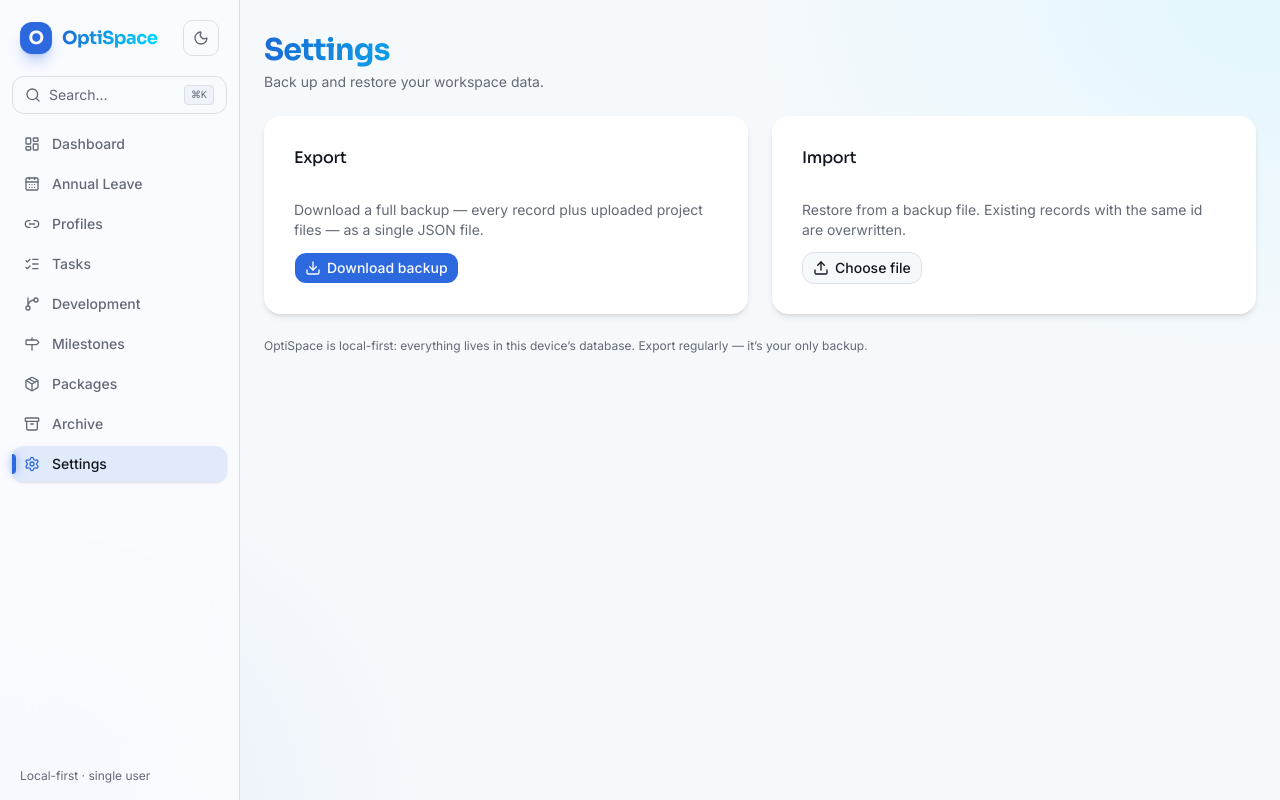
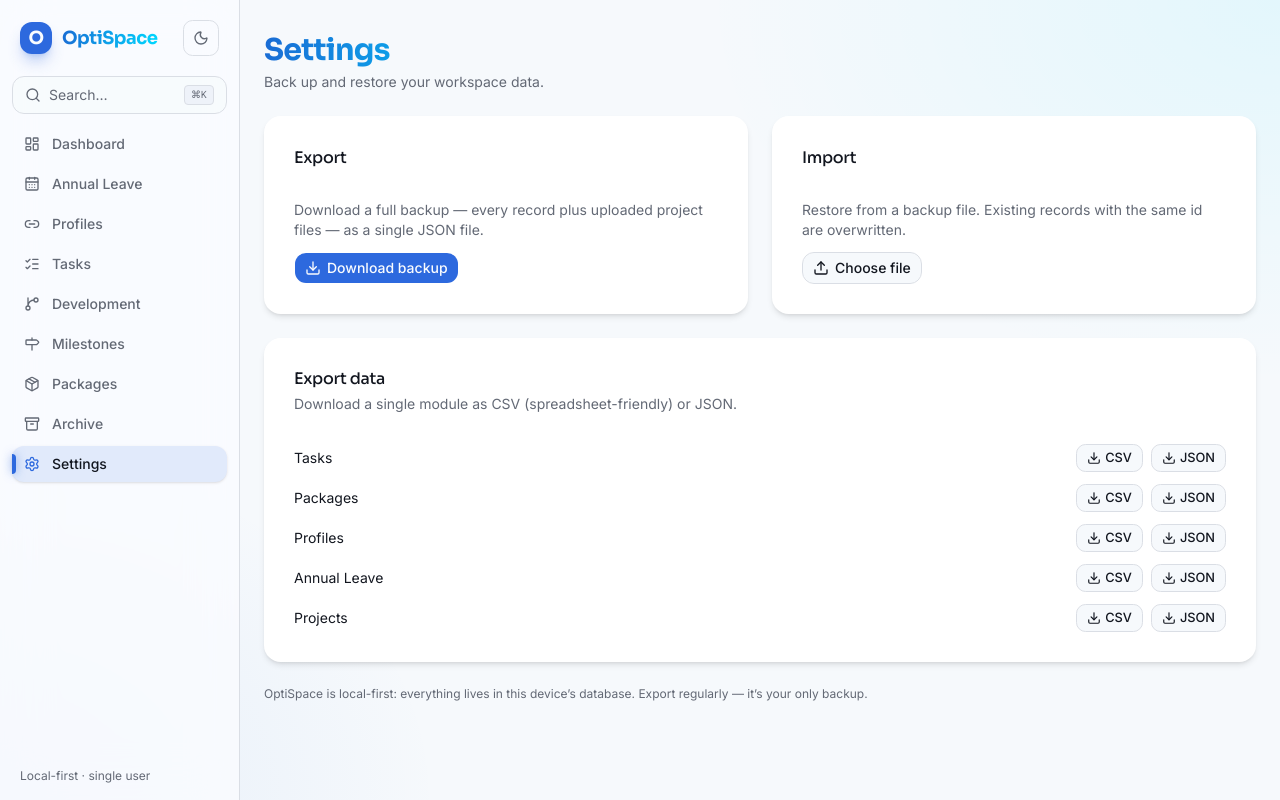
Before and after one commit to dev-mahmoud-elshenawy/optispace, a Next.js app: page /settings in a window 1280 px wide. Built offline with nearby package versions, Linux system fonts and the light colour scheme; no server answers; the database is empty.

Commit message:
feat(export): per-module CSV/JSON export
- GET /api/export?module=&format= dumps tasks/packages/profiles/leaves/projects
- CSV (spreadsheet-friendly) or JSON with attachment download headers
- ExportPanel on Settings links each module to CSV + JSON; extends backup feature

```diff
--- /dev/null
+++ b/src/app/api/export/route.ts
@@ -0,0 +1,75 @@
+import { db } from "@/lib/db";
+
+// Per-module data export. Complements the full JSON backup with focused,
+// spreadsheet-friendly CSV (and JSON) dumps of a single module.
+const LOADERS: Record<string, () => Promise<Record<string, unknown>[]>> = {
+  tasks: () =>
+    db.task.findMany({
+      where: { deletedAt: null },
+      select: { id: true, title: true, description: true, status: true, priority: true, dueDate: true, tags: true, recurrence: true, order: true, projectId: true, createdAt: true },
+      orderBy: { createdAt: "desc" },
+    }),
+  packages: () =>
+    db.package.findMany({
+      where: { deletedAt: null },
+      select: { id: true, name: true, description: true, registry: true, language: true, currentVersion: true, latestVersion: true, weeklyDownloads: true, tags: true, status: true, createdAt: true },
+      orderBy: { name: "asc" },
+    }),
+  profiles: () =>
+    db.profile.findMany({
+      where: { deletedAt: null },
+      select: { id: true, label: true, url: true, username: true, icon: true, order: true, createdAt: true },
+      orderBy: { order: "asc" },
+    }),
+  leaves: () =>
+    db.leave.findMany({
+      where: { deletedAt: null },
+      select: { id: true, startDate: true, endDate: true, type: true, notes: true, createdAt: true },
+      orderBy: { startDate: "desc" },
+    }),
+  projects: () =>
+    db.project.findMany({
+      where: { deletedAt: null },
+      select: { id: true, name: true, repoUrl: true, platform: true, status: true, progressPct: true, notes: true, createdAt: true },
+      orderBy: { createdAt: "desc" },
+    }),
+};
+
+function csvCell(value: unknown): string {
+  if (value == null) return "";
+  const raw = value instanceof Date ? value.toISOString() : typeof value === "object" ? JSON.stringify(value) : String(value);
+  return /[",\n]/.test(raw) ? `"${raw.replace(/"/g, '""')}"` : raw;
+}
+
+function toCsv(rows: Record<string, unknown>[]): string {
+  if (rows.length === 0) return "";
+  const columns = Object.keys(rows[0]);
+  const header = columns.join(",");
+  const body = rows.map((row) => columns.map((col) => csvCell(row[col])).join(",")).join("\n");
+  return `${header}\n${body}`;
+}
+
+export async function GET(request: Request): Promise<Response> {
+  const url = new URL(request.url);
+  const module = url.searchParams.get("module") ?? "";
+  const format = url.searchParams.get("format") === "csv" ? "csv" : "json";
+
+  const loader = LOADERS[module];
+  if (!loader) {
+    return new Response(`Unknown module. Try one of: ${Object.keys(LOADERS).join(", ")}`, { status: 400 });
+  }
+
+  const rows = await loader();
+  const body = format === "csv" ? toCsv(rows) : JSON.stringify(rows, null, 2);
+  const contentType = format === "csv" ? "text/csv; charset=utf-8" : "application/json";
+
+  return new Response(body, {
+    headers: {
+      "Content-Type": contentType,
+      "Content-Disposition": `attachment; filename="optispace-${module}.${format}"`,
+      "X-Content-Type-Options": "nosniff",
+    },
+  });
+}
+
+export const dynamic = "force-dynamic";
--- a/src/app/settings/page.tsx
+++ b/src/app/settings/page.tsx
@@ -1,11 +1,13 @@
 import { PageShell } from "@/components/layout/page-shell";
 import { BackupPanel } from "@/features/backup/components/backup-panel";
+import { ExportPanel } from "@/features/backup/components/export-panel";
 
 export default function SettingsPage() {
   return (
     <PageShell title="Settings" description="Back up and restore your workspace data.">
       <div className="space-y-6">
         <BackupPanel />
+        <ExportPanel />
         <p className="text-xs text-muted-foreground">
           OptiSpace is local-first: everything lives in this device&rsquo;s database. Export regularly — it&rsquo;s your
           only backup.
--- /dev/null
+++ b/src/features/backup/components/export-panel.tsx
@@ -0,0 +1,42 @@
+import { Download } from "lucide-react";
+
+import { Button } from "@/components/ui/button";
+import { Card, CardContent, CardDescription, CardHeader, CardTitle } from "@/components/ui/card";
+
+const MODULES: { key: string; label: string }[] = [
+  { key: "tasks", label: "Tasks" },
+  { key: "packages", label: "Packages" },
+  { key: "profiles", label: "Profiles" },
+  { key: "leaves", label: "Annual Leave" },
+  { key: "projects", label: "Projects" },
+];
+
+export function ExportPanel() {
+  return (
+    <Card>
+      <CardHeader>
+        <CardTitle>Export data</CardTitle>
+        <CardDescription>Download a single module as CSV (spreadsheet-friendly) or JSON.</CardDescription>
+      </CardHeader>
+      <CardContent className="space-y-3">
+        {MODULES.map(({ key, label }) => (
+          <div key={key} className="flex items-center justify-between gap-2">
+            <span className="text-sm">{label}</span>
+            <div className="flex gap-2">
+              <Button asChild variant="outline" size="sm">
+                <a href={`/api/export?module=${key}&format=csv`} download>
+                  <Download /> CSV
+                </a>
+              </Button>
+              <Button asChild variant="outline" size="sm">
+                <a href={`/api/export?module=${key}&format=json`} download>
+                  <Download /> JSON
+                </a>
+              </Button>
+            </div>
+          </div>
+        ))}
+      </CardContent>
+    </Card>
+  );
+}
```
Also changed, not shown: 1 other file (tests, documents, lock files or other folders).
